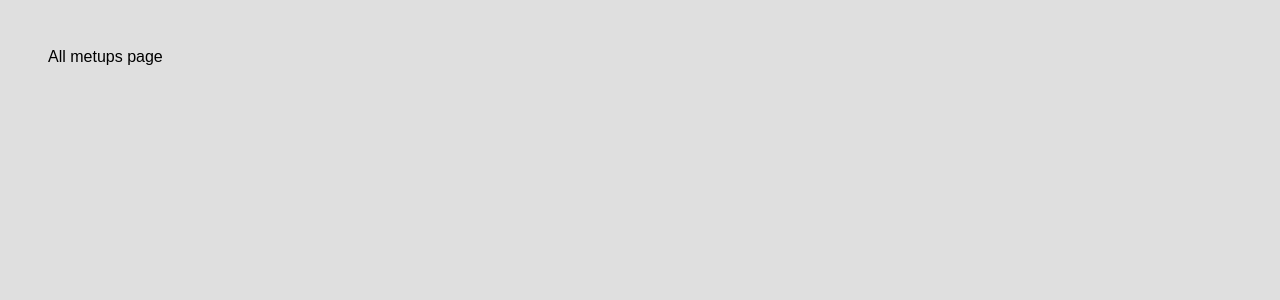
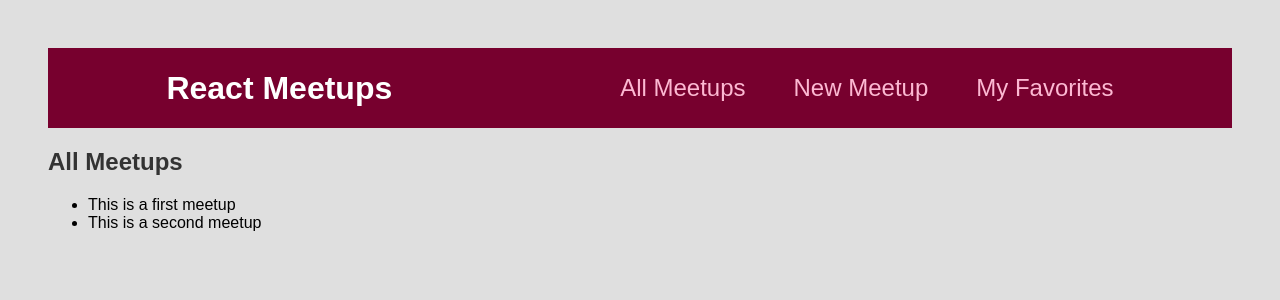
Before and after one commit to PatricioMonpelat/react-app-one, a React (Create React App) app: page / in a window 1280 px wide. Shown: the top 300 px of the page. Built offline with nearby package versions, Linux system fonts and the light colour scheme.

Commit message:
navigation

```diff
--- a/src/App.js
+++ b/src/App.js
@@ -2,14 +2,15 @@
 import AllMeetupsPage from "./pages/AllMeetups";
 import NewMeetupPage from "./pages/NewMeetup";
 import FavoritesPage from "./pages/Favorites";
+import MainNavigation from "./components/layout/MainNavigation";
 
 function App() {
   // localhost:3000/
   // my-page.com/
-  //
 
   return (
     <div>
+      <MainNavigation/>
       <Routes>
         <Route path="/" element={<AllMeetupsPage />} exact />
         <Route path="/new-meetup" element={<NewMeetupPage />} />
--- /dev/null
+++ b/src/components/layout/MainNavigation.js
@@ -0,0 +1,24 @@
+import { Link } from 'react-router-dom'
+
+import classes from './MainNavigation.module.css';
+
+function MainNavigation(){
+    return <header className={classes.header}>
+        <div className={classes.logo}> React Meetups</div>
+        <nav>
+            <ul>
+                <li>
+                    <Link to='/'>All Meetups</Link>
+                </li>
+                <li>
+                    <Link to='/new-meetup'>New Meetup</Link>
+                </li>
+                <li>
+                    <Link to='/favorites'>My Favorites</Link>
+                </li>
+            </ul>
+        </nav>
+    </header>
+}
+
+export default MainNavigation;
--- /dev/null
+++ b/src/components/layout/MainNavigation.module.css
@@ -0,0 +1,47 @@
+.header {
+    width: 100%;
+    height: 5rem;
+    display: flex;
+    align-items: center;
+    justify-content: space-between;
+    background-color: #77002e;
+    padding: 0 10%;
+  }
+
+  .logo {
+    font-size: 2rem;
+    color: white;
+    font-weight: bold;
+  }
+
+  .header ul {
+    list-style: none;
+    margin: 0;
+    padding: 0;
+    display: flex;
+    align-items: baseline;
+  }
+
+  .header li {
+    margin-left: 3rem;
+  }
+
+  .header a {
+    text-decoration: none;
+    font-size: 1.5rem;
+    color: #fcb8d2;
+  }
+
+  .header a:hover,
+  .header a:active,
+  .header a.active {
+    color: white;
+  }
+
+  .badge {
+    background-color: #cc2062;
+    color: white;
+    border-radius: 12px;
+    padding: 0 1rem;
+    margin-left: 0.5rem;
+  }
--- a/src/pages/AllMeetups.js
+++ b/src/pages/AllMeetups.js
@@ -1,5 +1,35 @@
+const DUMMY_DATA = [
+  {
+    id: "m1",
+    title: "This is a first meetup",
+    image:
+      "https://upload.wikimedia.org/wikipedia/commons/thumb/d/d3/Stadtbild_M%C3%BCnchen.jpg/2560px-Stadtbild_M%C3%BCnchen.jpg",
+    address: "Meetupstreet 5, 12345 Meetup City",
+    description:
+      "This is a first, amazing meetup which you definitely should not miss. It will be a lot of fun!",
+  },
+  {
+    id: "m2",
+    title: "This is a second meetup",
+    image:
+      "https://upload.wikimedia.org/wikipedia/commons/thumb/d/d3/Stadtbild_M%C3%BCnchen.jpg/2560px-Stadtbild_M%C3%BCnchen.jpg",
+    address: "Meetupstreet 5, 12345 Meetup City",
+    description:
+      "This is a first, amazing meetup which you definitely should not miss. It will be a lot of fun!",
+  },
+];
+
 function AllMeetupsPage() {
-    return <div> All metups page</div>
+  return (
+    <section>
+      <h1>All Meetups</h1>
+      <ul>
+        {DUMMY_DATA.map((meetup) => {
+          return <li key={meetup.id}>{meetup.title}</li>;
+        })}
+      </ul>
+    </section>
+  );
 }
 
 export default AllMeetupsPage;
```
